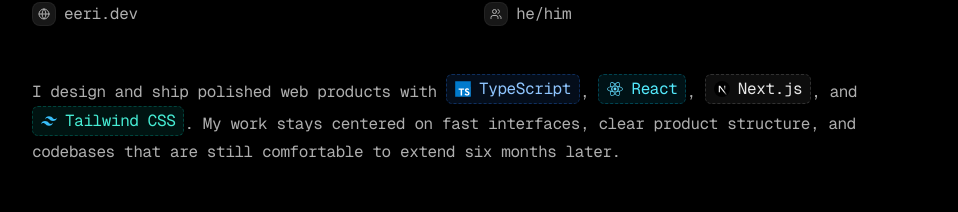
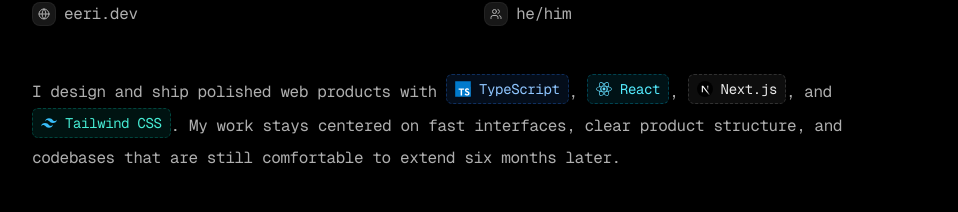
Before and after one commit to eerinessofsilence/eeridev, a Next.js app: page / in a window 1280 px wide. Shown: the part 278-490 px from the top of the page, without its empty margins (160-1118 px from the left). Built offline with nearby package versions, Linux system fonts and the light colour scheme; no server answers.

Commit message:
refactor: minor changes

```diff
--- a/src/components/home/sections/HomeContact.tsx
+++ b/src/components/home/sections/HomeContact.tsx
@@ -18,9 +18,10 @@ export function HomeContact() {
               you need.
             </p>
           </div>
+          <div className="flex gap-3">
             <a
               href="mailto:eeri.dev@gmail.com"
-            className="flex items-center justify-between rounded-xl border border-border/75 bg-foreground p-3 transition-colors duration-200 hover:border-border hover:bg-secondary/25"
+              className="flex w-full items-center justify-between rounded-xl border border-border/75 bg-foreground p-3 transition-colors duration-200 hover:border-border hover:bg-secondary/25"
             >
               <div className="flex items-center gap-3">
                 <Mail className="h-5 w-5 text-text-muted/75" />
@@ -35,10 +36,14 @@ export function HomeContact() {
             </a>
             <a
               href="https://x.com/eeridev"
-            className="flex items-center justify-between rounded-xl border border-border/75 bg-foreground p-3 transition-colors duration-200 hover:border-border hover:bg-secondary/25"
+              className="flex w-full items-center justify-between rounded-xl border border-border/75 bg-foreground p-3 transition-colors duration-200 hover:border-border hover:bg-secondary/25"
             >
               <div className="flex items-center gap-3">
-              <svg className="h-4.5 w-4.5" viewBox="0 0 24 24" fill="currentColor">
+                <svg
+                  className="h-4.5 w-4.5"
+                  viewBox="0 0 24 24"
+                  fill="currentColor"
+                >
                   <path d="M18.244 2.25h3.308l-7.227 8.26 8.502 11.24H16.17l-5.214-6.817L4.99 21.75H1.68l7.73-8.835L1.254 2.25H8.08l4.713 6.231zm-1.161 17.52h1.833L7.084 4.126H5.117z"></path>
                 </svg>
                 <div>
@@ -50,6 +55,7 @@ export function HomeContact() {
               </div>
               <ArrowUpRight className="h-4 w-4 text-text-muted/75" />
             </a>
+          </div>
           <div className="border-t border-border/25 bg-foreground pt-3">
             <p className="text-xs text-text-muted/50">
               Usually replies within one business day • Open to freelance and
--- a/src/components/home/sections/HomeIntro.tsx
+++ b/src/components/home/sections/HomeIntro.tsx
@@ -77,7 +77,7 @@ function StackPill({ src, name, tone }: StackPillProps) {
 
   return (
     <span
-      className={`inline-flex items-center gap-2 rounded-md border border-dashed px-2 tracking-tight ${toneClass}`}
+      className={`inline-flex items-center gap-2 rounded-md border border-dashed px-2 py-1 text-sm tracking-tight ${toneClass}`}
     >
       <Image
         src={src}
@@ -161,7 +161,7 @@ export function HomeIntro() {
         </div>
       </div>
 
-      <div className="leading-7 tracking-tight text-text-muted">
+      <div className="leading-8 tracking-tight text-text-muted">
         <p>
           I design and ship polished web products with{' '}
           <StackPill
```
Lines whose indentation alone changed are shown as unchanged.
